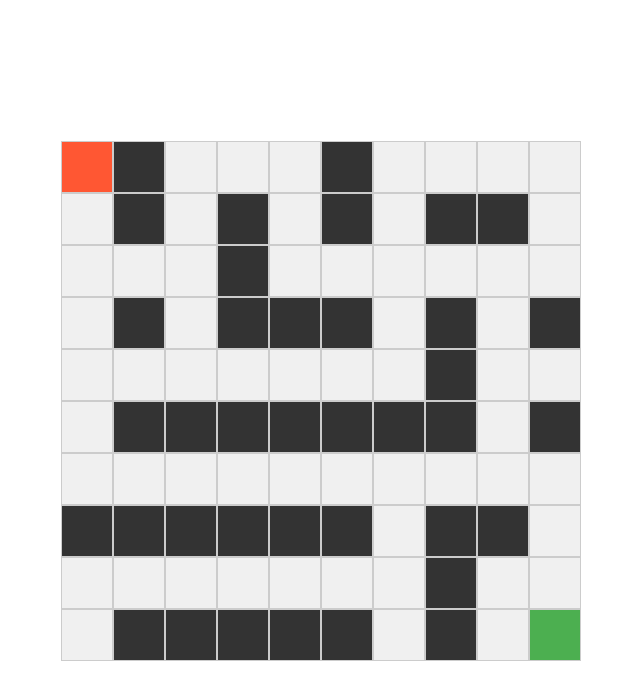
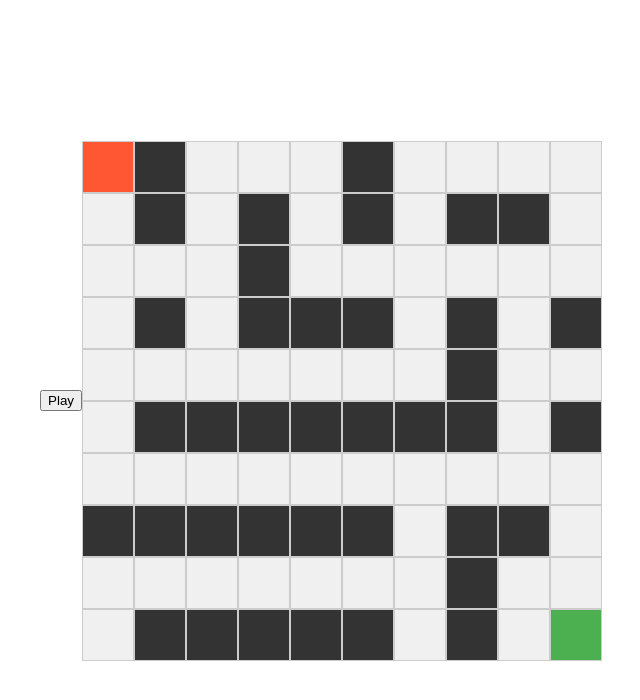
Before and after one commit to mypeaceduck/mypeaceduck.github.io, a plain HTML site: page index.html in a window 1280 px wide. Shown: the whole page, without its empty margins (320-960 px from the left). Drawn offline with Linux system fonts and the light colour scheme.

Commit message:
Update index.html

```diff
--- a/index.html
+++ b/index.html
@@ -3,10 +3,13 @@
 <head>
   <meta charset="UTF-8">
   <meta name="viewport" content="width=device-width, initial-scale=1.0">
-  <title>Interactive Maze</title>
+  <title>Maze Builder and Game</title>
   <link rel="stylesheet" href="style.css">
 </head>
 <body>
+  <div id="controls">
+    <button id="playButton">Play</button>
+  </div>
   <div id="maze-container">
     <div id="maze"></div>
   </div>
```
